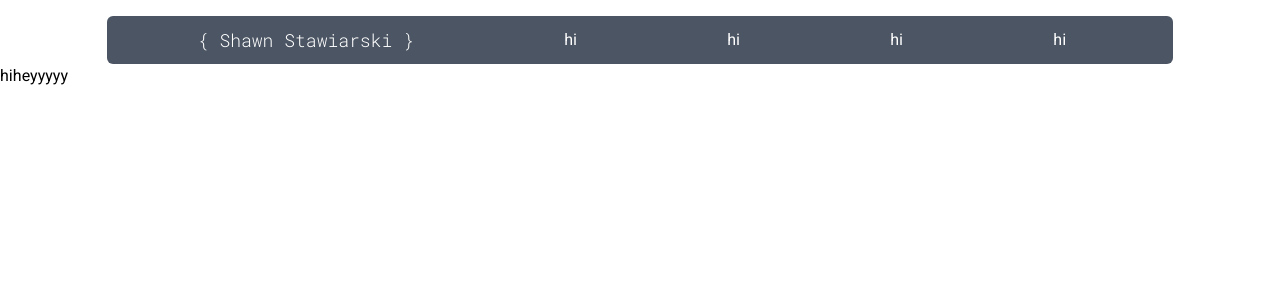
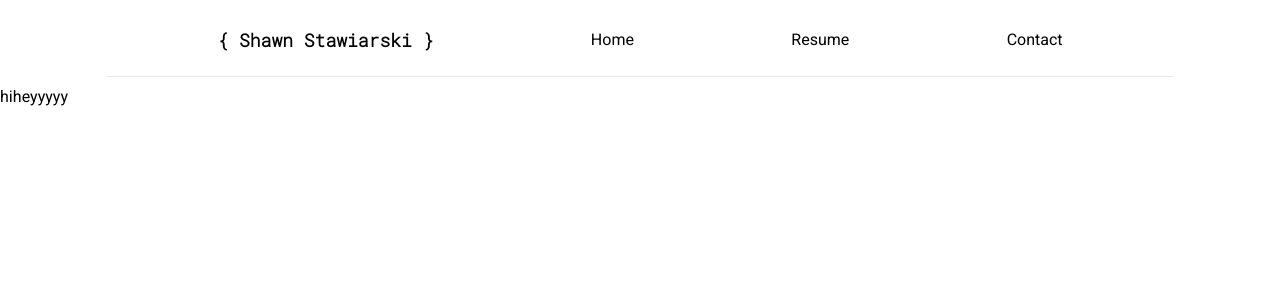
Before and after one commit to sstawiarski/nextjs-portfolio-website, a Next.js app: page /test in a window 1280 px wide. Shown: the top 300 px of the page. Built offline with nearby package versions, Linux system fonts and the light colour scheme.

Commit message:
Added hamburger menu

```diff
--- a/components/Navbar/Navbar.tsx
+++ b/components/Navbar/Navbar.tsx
@@ -1,15 +1,20 @@
-import { FC } from "react";
+import { FC, useState } from "react";
 import classnames from "classnames";
-import { useRouter } from "next/router";
 import Link from "next/link";
-
+import content from "../../public/icons/hamburger.svg";
+import useMediaQuery from '@material-ui/core/useMediaQuery';
 import { NavbarProps } from "../../types/Navbar/index";
+const Hamburger = content;
 
 const Navbar: FC<NavbarProps> = ({ children, className, Logo = null, link = null }) => {
-    const router = useRouter();
+    const [hamburgerOpen, setHamburgerOpen] = useState(false);
+    const overMd = useMediaQuery('(min-width:768px)');
+    if (overMd && hamburgerOpen) {
+        setHamburgerOpen(false);
+    }
+
     const mainClasses = classnames(
         [
-            "bg-gray-600",
             "w-10/12",
             "flex",
             "justify-around",
@@ -19,25 +24,62 @@ const Navbar: FC<NavbarProps> = ({ children, className, Logo = null, link = null
             "h-12",
             "mt-4",
             "rounded-md",
+            "flex-wrap",
         ],
         {
             [className]: Boolean(className),
+            "mb-28": hamburgerOpen,
         }
     );
     return (
         <nav className={mainClasses}>
             <Link href="/">
-                <a className="fill-current text-white -ml-4 sm:ml0 py-2 font-mono text-xs sm:text-base md:text-lg">
+                <a className="fill-current text-black -ml-4 sm:ml-0 py-2 font-mono font-semibold text-sm sm:text-base md:text-lg">
                     {" "}
                     {"{"} Shawn Stawiarski {"}"}
                 </a>
             </Link>
 
-            <span className="text-white hidden md:block">hi</span>
-            <span className="text-white hidden md:block">hi</span>
-            <span className="text-white hidden md:block">hi</span>
-            <span className="text-white hidden md:block">hi</span>
-            <span className="text-white block ml-5 pt-0.5 md:hidden">Expand</span>
+            <Link href="/">
+                <a>
+                    <span className="text-black hidden md:block">Home</span>
+                </a>
+            </Link>
+
+            <Link href="/">
+                <a>
+                    <span className="text-black hidden md:block">Resume</span>
+                </a>
+            </Link>
+
+            <Link href="/">
+                <a>
+                    <span className="text-black hidden md:block">Contact</span>
+                </a>
+            </Link>
+
+            <div className="text-black ml-5 pt-0.5 md:hidden" onClick={() => setHamburgerOpen((o) => !o)}>
+                <Hamburger className="h-5 w-5" />
+            </div>
+            <div className={["transition-all", hamburgerOpen ? "block pt-5" : "hidden", "w-full", "text-center"].join(" ")}>
+                <Link href="/">
+                    <a>
+                        <span className="text-black block md:hidden py-1">Home</span>
+                    </a>
+                </Link>
+                <hr className="w-full ml-auto mr-auto" />
+                <Link href="/">
+                    <a>
+                        <span className="text-black block md:hidden py-1">Resume</span>
+                    </a>
+                </Link>
+                <hr className="w-full ml-auto mr-auto" />
+                <Link href="/">
+                    <a>
+                        <span className="text-black block md:hidden py-1">Contact</span>
+                    </a>
+                </Link>
+            </div>
 
             {children && children}
         </nav>
--- a/components/ProjectCard/ProjectCard.tsx
+++ b/components/ProjectCard/ProjectCard.tsx
@@ -16,7 +16,7 @@ const ProjectCard: FC<ProjectCardTypes> = ({ name, link = false, description = n
     });
     return (
         <article className={mainClasses}>
-            <Link href={`/projects/${id}`} prefetch>
+            <Link href={`/projects/${id}`}>
                 <a>
                     <section className={divClassnames}>
                         <h1 className="text-xl">{name}</h1>
--- a/components/ProjectDetail/ScreenshotsViewer.tsx
+++ b/components/ProjectDetail/ScreenshotsViewer.tsx
@@ -28,6 +28,7 @@ const ScreenshotsViewer: React.FC<ScreenshotsViewerProps> = ({ links = [] }) =>
                                         layout="fill"
                                         objectFit="cover"
                                         className="rounded"
+                                        alt="Screenshot of a computer program"
                                     />
                                 </div>
                             );
--- a/components/Spinners/CircularSpinner.tsx
+++ b/components/Spinners/CircularSpinner.tsx
@@ -3,7 +3,7 @@ import { FC } from "react";
 const CircularSpinner: FC = () => {
     return (
         <svg className="animate-spin w-5 h-5" viewBox="0 0 50 50" >
-            <circle className="path stroke-current" cx="25" cy="25" r="20" fill="none" stroke-width="5" strokeDasharray="75 25"></circle>
+            <circle className="path stroke-current" cx="25" cy="25" r="20" fill="none" strokeWidth="5" strokeDasharray="75 25"></circle>
         </svg>
     );
 };
--- a/package.json
+++ b/package.json
@@ -30,6 +30,7 @@
     "typescript": "^4.2.3"
   },
   "dependencies": {
+    "@material-ui/core": "^4.11.3",
     "@next/bundle-analyzer": "^10.1.3",
     "@types/styled-system": "^5.1.10",
     "autoprefixer": "^10.2.5",
--- a/pages/_app.tsx
+++ b/pages/_app.tsx
@@ -12,6 +12,7 @@ const App: FC<AppProps> = ({ Component, pageProps }: AppProps) => (
         </Head>
         <div className="max-w-screen-2xl mr-auto ml-auto">
             <Navbar Logo={null} link="/" />
+            <hr className="mt-1 sm:mt-3 mb-2 w-10/12 ml-auto mr-auto" />
             <Component {...pageProps} />
         </div>
     </>
```
Also changed, not shown: public/icons/hamburger.svg (added), 1 other file (tests, documents, lock files or other folders).
